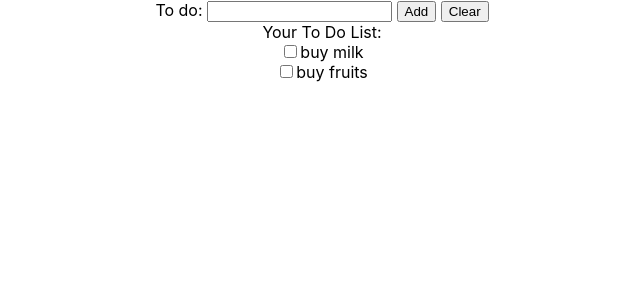
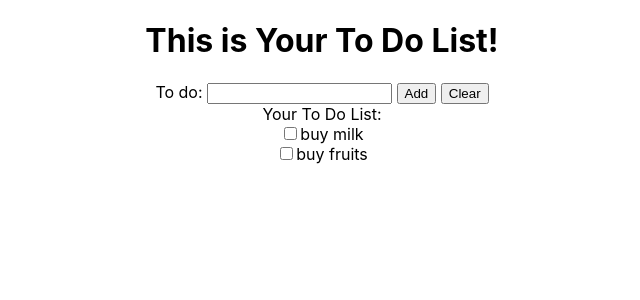
Before and after one commit to RadhikaRJ/your-to-do, a React (Create React App) app: page / in a window 1280 px wide. Shown: the top 300 px of the page, without its empty margins (318-958 px from the left). Built offline with nearby package versions, Linux system fonts and the light colour scheme.

Commit message:
append App Heading

```diff
--- a/src/App.js
+++ b/src/App.js
@@ -11,6 +11,7 @@ function App() {
 
   return (
     <div className="App">
+      <h1>This is Your To Do List!</h1>
       <label>To do: </label>
       <input onChange={(e)=>setCurrentInputValue(e.target.value)} type="text"></input><span> </span>
       <button onClick={()=>setTodoList(todoList.concat(currentInputValue))} >Add</button><span> </span>
```
